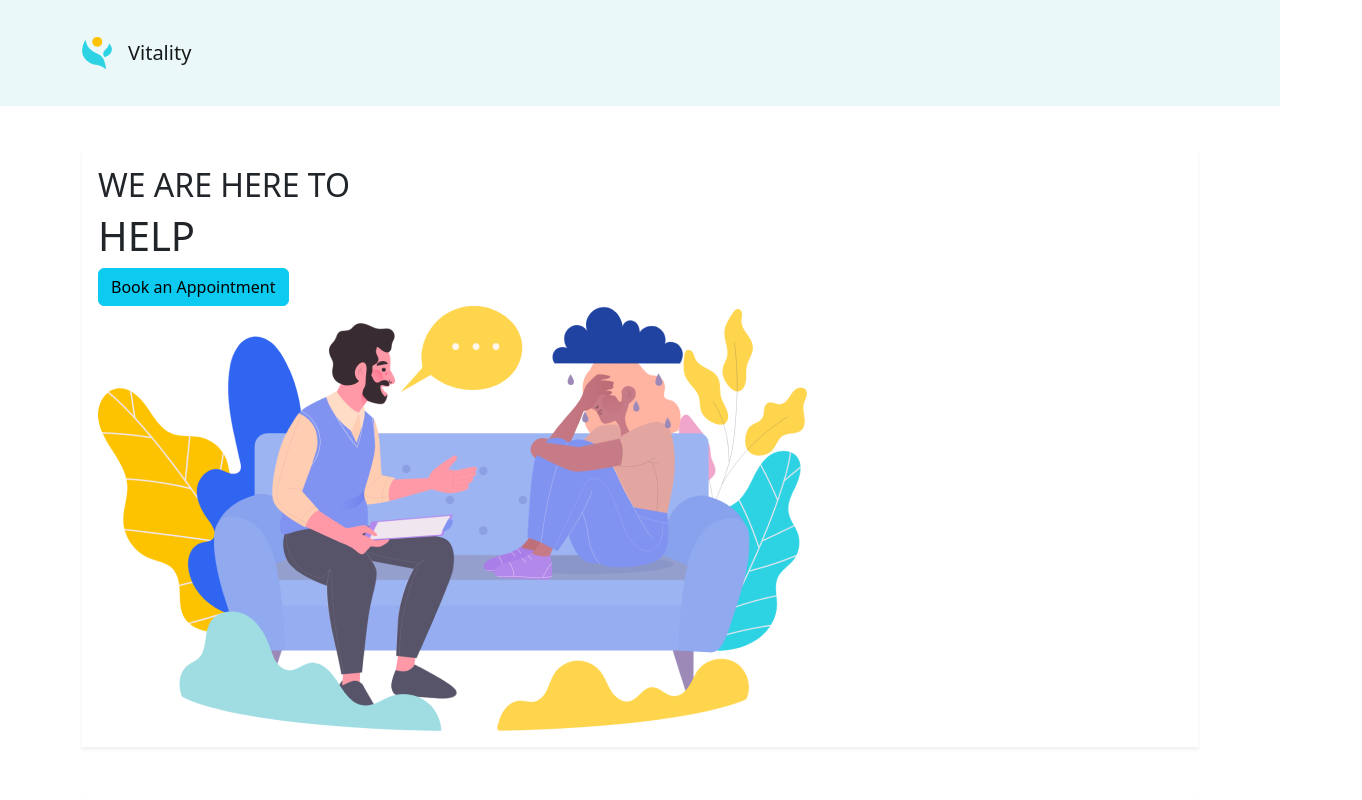
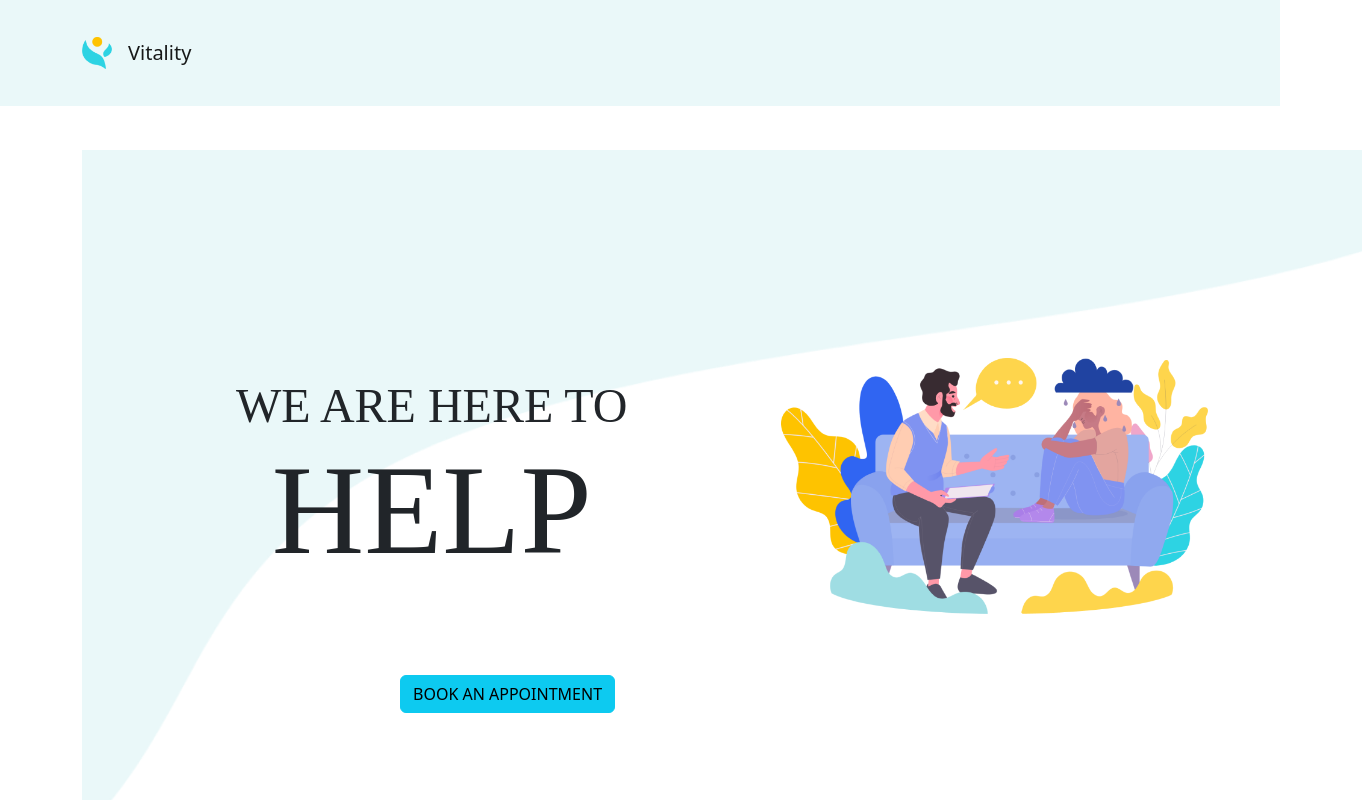
Before and after one commit to Recoded-Spark-Turkey-2022/Vitality, a React (Create React App) app: page / in a window 1280 px wide. Shown: the top 800 px of the page, 1362 px wide, since content can reach past the window. Built offline with nearby package versions, Linux system fonts and the light colour scheme.

Commit message:
styled BookingHome.js

```diff
--- a/src/components/Booking/BookingHome.js
+++ b/src/components/Booking/BookingHome.js
@@ -2,24 +2,35 @@ import React from 'react';
 import { Link } from 'react-router-dom';
 import Button from 'react-bootstrap/Button';
 import BookingHomeImg from '../../assets/images/BookingHomeImg.png'
+import BookingHomeBg from "../../assets/images/BookingHomeBg.png";
 
 const BookingHome = () => {
   return (
-    <div className="shadow-sm p-3 mb-5 bg-white">
-      <div>
-          <h2>
-            WE ARE HERE TO
-          </h2>
-          <h1>HELP</h1>
+    <div style={{ backgroundImage: `url(${BookingHomeBg})`,
+    backgroundRepeat: 'no-repeat',
+    height: '100vh',
+    width: '100vw',
+    backgroundSize: 'cover',
+    backgroundPosition: 'top',
+    top: 0, }}>
+
+      <div className="flex flex-col pt-16  items-center md:flex-col   lg:flex-row    lg:justify-evenly lg:items-center md:items-center lg:pt-52  md:pt-28">
+        <div className=" flex flex-col items-center   md:flex-col md:items-center  lg:items-center ">
+          <p style={{fontFamily: "Poppins",fontWeight: 400,}} className="text-3xl md:text-4xl lg:text-5xl"> WE ARE HERE TO</p>
+          <p style={{fontFamily: "Poppins"}} className="text-5xl  md:text-7xl lg:text-9xl ">HELP</p>
         </div>
 
-        <div>
+        <div style={{position: "absolute",
+width: "300px",
+height: "60px",
+left: "400px",
+top: "675px",}} className="">
           <Link to="/booking">
-            <Button variant="info">Book an Appointment</Button>
+            <Button variant="info">BOOK AN APPOINTMENT</Button>
           </Link>
         </div>
 
-        <div className="justify-content-center">
+        <div className="h-2/3 w-2/3 md:h-1/3 md:w-1/3 lg:h-1/3 lg:w-1/3">
         <img
                 src={BookingHomeImg}
                 alt=" "
@@ -27,7 +38,7 @@ const BookingHome = () => {
         </div>
 
     </div>
-  );
-};
+    </div>
+)};
 
 export default BookingHome;
```
